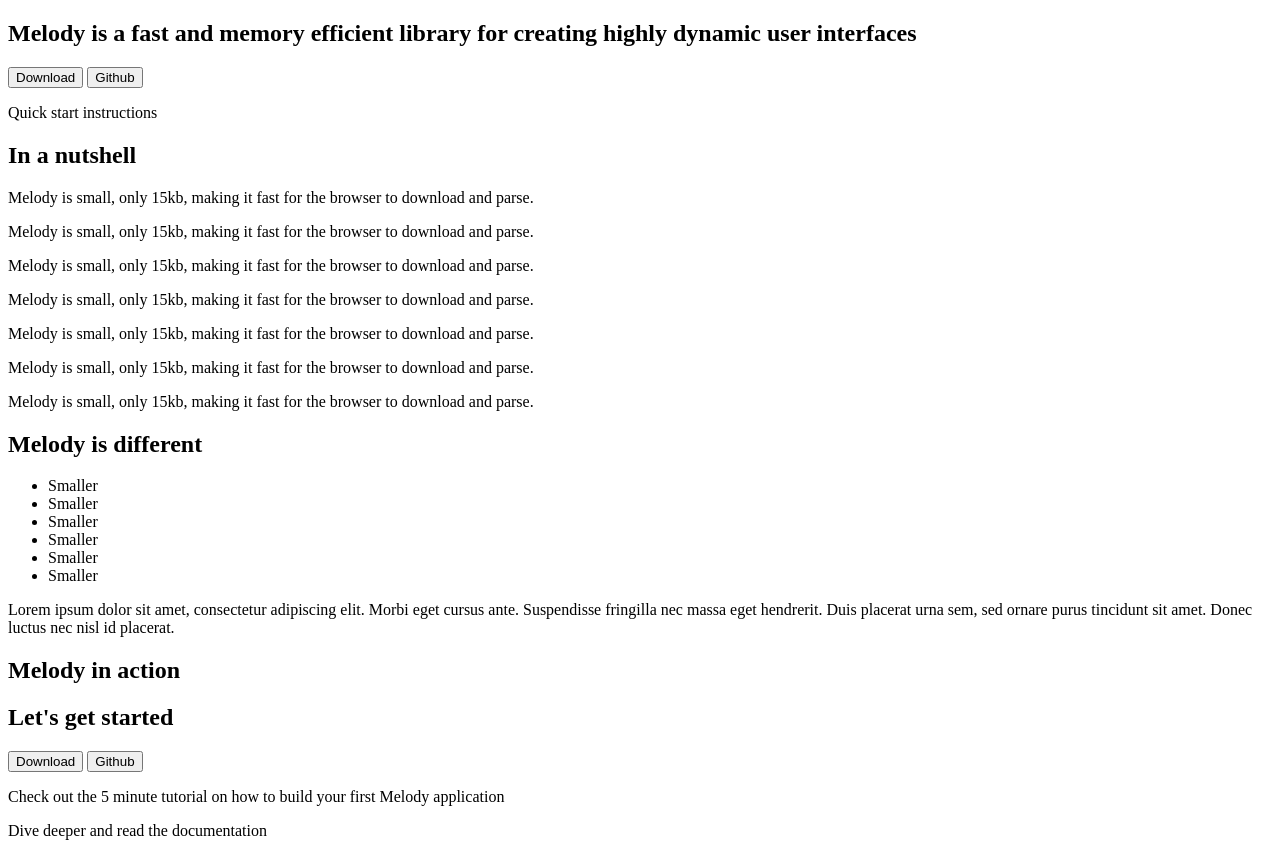
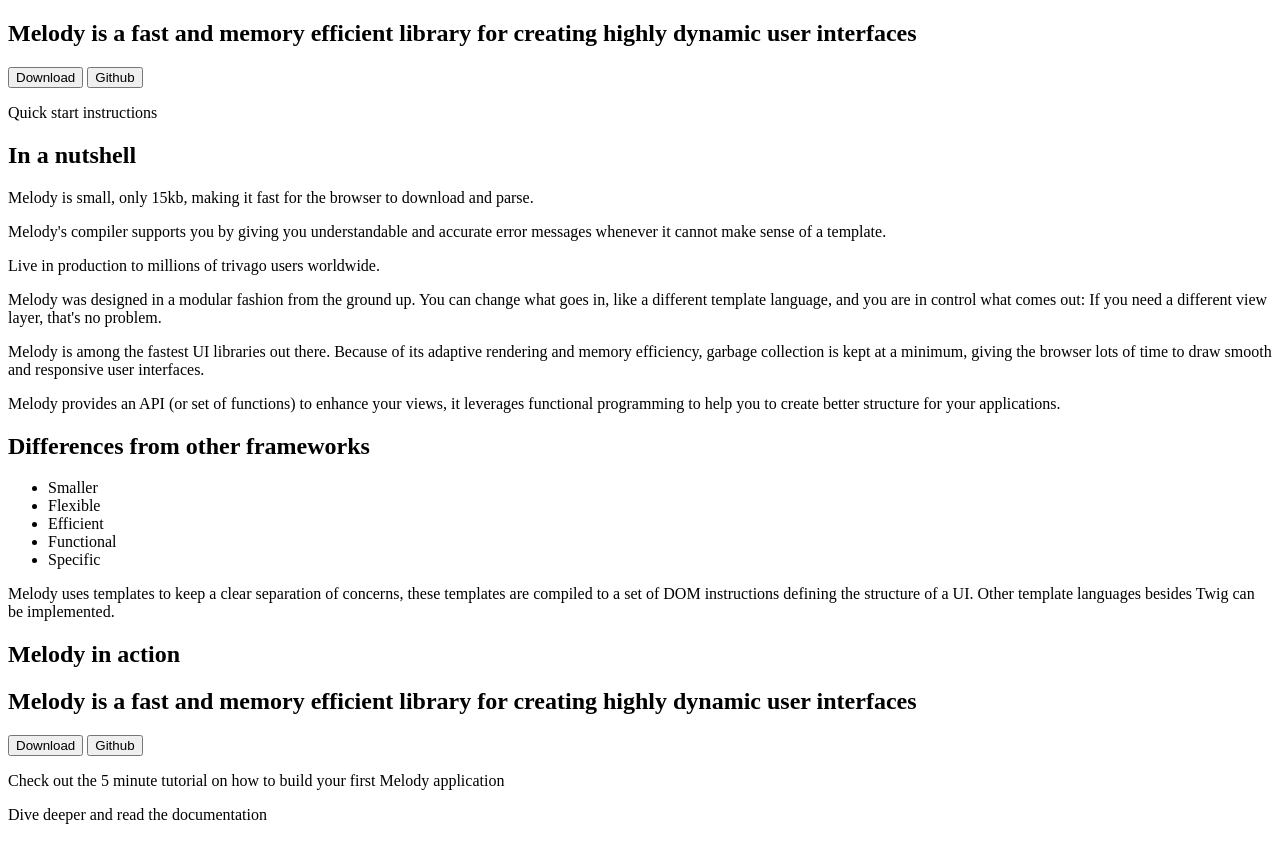
Before and after one commit to trivago/melody-web, a Node project: template src/pages/home/index.twig in a window 1280 px wide. Shown: the part 26-882 px from the top of the page. After the commit the page ends 850 px from the top, so only its background shows below. Run offline with Node 20 templates, Linux system fonts and the light colour scheme; the template is opened without the code that fills it, so the values that code supplies are empty.

Commit message:
Built rough flexbox structure

```diff
--- a/public/index.html
+++ b/public/index.html
@@ -5,6 +5,7 @@
     <title>Melody</title>
     <meta name="viewport" content="width=device-width, initial-scale=1, shrink-to-fit=no">
     <link rel="stylesheet" type="text/css" href="main.css">
+    <link href="https://fonts.googleapis.com/css?family=Quicksand:400,500,700" rel="stylesheet">
   </head>
   <body>
     <div id="root"></div>
--- a/src/base.scss
+++ b/src/base.scss
@@ -1,3 +1,5 @@
 // base imports
 @import 'style/utility/variables';
 @import 'style/generic/normalize';
+
+@import 'pages/home/index';
--- a/src/pages/home/index.js
+++ b/src/pages/home/index.js
@@ -1,7 +1,6 @@
 import { createComponent, RECEIVE_PROPS } from 'melody-component';
 import { bindEvents } from 'melody-hoc';
 import template from './index.twig';
-import './index.scss';
 
 const initialState = {};
 
--- a/src/pages/home/index.twig
+++ b/src/pages/home/index.twig
@@ -1,95 +1,107 @@
 <main class="page_wrapper melody">
-    <header class="">
-        <nav>
-            <a href="#" ref="documentationLink">Documentation</a>
+    <nav class="nav">
+        <a class="nav__item" href="#" ref="documentationLink">Documentation</a>
     </nav>
-    </header>
-    <section class="hero">
+    <section class="hero section--primary">
+        <div class="hero__content flex-container">
             <div class="hero__melody-logo">
                 {# svg icon #}
             </div>
             <div class="hero__welcome">
                 <h1 class="hero__heading">Melody is a fast and memory efficient library for creating highly dynamic user interfaces</h1>
-            <button type="button" class="btn btn--primary">Download</button>
+                <div class="hero__download">
+                    <button type="button" class="btn btn--primary">
+                        Download
+                    </button>
                     <button type="button" class="btn btn--secondary">Github</button>
-            <p class="hero__quick-start">
-                Quick start <span class="highlight">instructions</span>
-            </p>
+                </div>
+                <p>Quick start <span class="highlight">instructions</span></p>
+            </div>
         </div>
     </section>
-    <section>
-        <h2>In a nutshell</h2>
-        <article>
-            <span>
+    <section class="nutshell section--secondary">
+        <div class="flex-container">
+            <h2 class="heading heading--primary">In a nutshell</h2>
+            <div class="nutshell__features">
+                <article class="nutshell__item">
+                    <div class="nutshell__image">
                         {# icon image thing #}
-            </span>
-            <p>Melody is small, only 15kb, making it fast for the browser to download and parse.</p>
+                    </div>
+                    <p class="nutshell__description">Melody is small, only 15kb, making it fast for the browser to download and parse.</p>
                 </article>
-        <article>
-            <span>
+                <article class="nutshell__item">
+                    <div class="nutshell__image">
                         {# icon image thing #}
-            </span>
-            <p>Melody is small, only 15kb, making it fast for the browser to download and parse.</p>
+                    </div>
+                    <p class="nutshell__description nutshell__description--middle">Melody's compiler supports you by giving you understandable and accurate error messages whenever it cannot make sense of a template.</p>
                 </article>
-        <article>
-            <span>
+                <article class="nutshell__item">
+                    <div class="nutshell__image">
                         {# icon image thing #}
-            </span>
-            <p>Melody is small, only 15kb, making it fast for the browser to download and parse.</p>
+                    </div>
+                        <p class="nutshell__description">Live in production to millions of trivago users worldwide.</p>
                 </article>
-        <article>
-            <span>
+                <article class="nutshell__item">
+                    <div class="nutshell__image">
                         {# icon image thing #}
-            </span>
-            <p>Melody is small, only 15kb, making it fast for the browser to download and parse.</p>
+                    </div>
+                        <p class="nutshell__description">Melody was designed in a modular fashion from the ground up. You can change what goes in, like a different template language, and you are in control what comes out: If you need a different view layer, that's no problem.</p>
                 </article>
-        <div>
-            <span>
+                <article class="nutshell__item">
+                    <div class="nutshell__image">
                         {# icon image thing #}
-            </span>
-            <p>Melody is small, only 15kb, making it fast for the browser to download and parse.</p>
                     </div>
-        <article>
-            <span>
+                        <p class="nutshell__description nutshell__description--middle">Melody is among the fastest UI libraries out there. Because of its adaptive rendering and memory efficiency, garbage collection is kept at a minimum, giving the browser lots of time to draw smooth and responsive user interfaces.</p>
+                </article>
+                <article class="nutshell__item">
+                    <div class="nutshell__image">
                         {# icon image thing #}
-            </span>
-            <p>Melody is small, only 15kb, making it fast for the browser to download and parse.</p>
+                    </div>
+                        <p class="nutshell__description">Melody provides an API (or set of functions) to enhance your views, it leverages functional programming to help you to create better structure for your applications.</p>
                 </article>
-        <article>
-            <span>
-                {# icon image thing #}
-            </span>
-            <p>Melody is small, only 15kb, making it fast for the browser to download and parse.</p>
-        </article>
+            </div>
+        </div>
     </section>
-    <section>
-        <h2>Melody is different</h2>
-        <ul>
+    <section class="differences section--primary">
+        <div class="flex-container">
+            <h2 class="heading heading--secondary">Differences from other frameworks</h2>
+            <div class="differences__content">
+                <ul class="differences__list">
                     <li>Smaller</li>
-            <li>Smaller</li>
-            <li>Smaller</li>
-            <li>Smaller</li>
-            <li>Smaller</li>
-            <li>Smaller</li>
+                    <li class="active">Flexible</li>
+                    <li>Efficient</li>
+                    <li>Functional</li>
+                    <li>Specific</li>
                 </ul>
-        <p>Lorem ipsum dolor sit amet, consectetur adipiscing elit. Morbi eget cursus ante. Suspendisse fringilla nec massa eget hendrerit. Duis placerat urna sem, sed ornare purus tincidunt sit amet. Donec luctus nec nisl id placerat.</p>
+                <p class="differences__explanation">Melody uses templates to keep a clear separation of concerns, these templates are compiled to a set of DOM instructions defining the structure of a UI. Other template languages besides Twig can be implemented.</p>
+            </div>
+        </div>
     </section>
-    <section>
-        <h2>Melody in action</h2>
-        <div></div>
+    <section class="in-action section--secondary">
+        <div class="flex-container">
+            <h2 class="heading heading--primary">Melody in action</h2>
+            <div class="in-action__code-block"></div>
+        </div>
     </section>
-    <section>
-        <h2>Let's get started</h2>
-        <button type="button">Download</button>
-        <button type="button">Github</button>
-        <p>
-            Check out the <span>5 minute tutorial</span> on how to build your first Melody application
-        </p>
+    <section class="hero section--primary">
+        <div class="hero__content--small flex-container">
+            <div class="hero__welcome">
+                <h1 class="hero__heading">Melody is a fast and memory efficient library for creating highly dynamic user interfaces</h1>
+                <div class="hero__download">
+                    <button type="button" class="btn btn--primary">
+                        Download
+                    </button>
+                    <button type="button" class="btn btn--secondary">Github</button>
+                </div>
+                <p>Check out the <span class="highlight">5 minute tutorial</span> on how to build your first Melody application</p>
                 <div>
                     {# code block #}
                 </div>
-        <p>
-            Dive deeper and read the <span>documentation</span>
-        </p>
+                <p>Dive deeper and read the <span class="highlight">documentation</span></p>
+            </div>
+            <div class="hero__melody-logo">
+                {# svg icon #}
+            </div>
+        </div>
     </section>
 </main>
```
Also changed, not shown: src/pages/home/index.scss (+156 -12 lines), src/style/utility/variables.scss (+4 -3 lines). Lines whose indentation alone changed are shown as unchanged.
